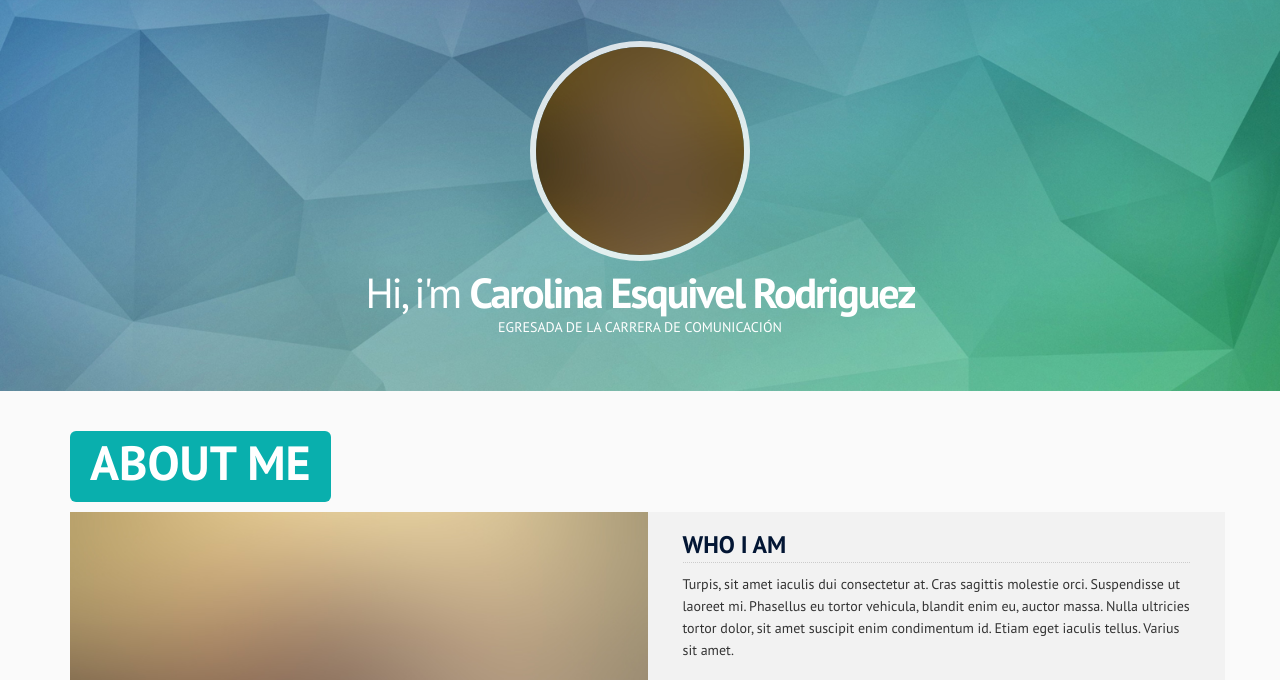
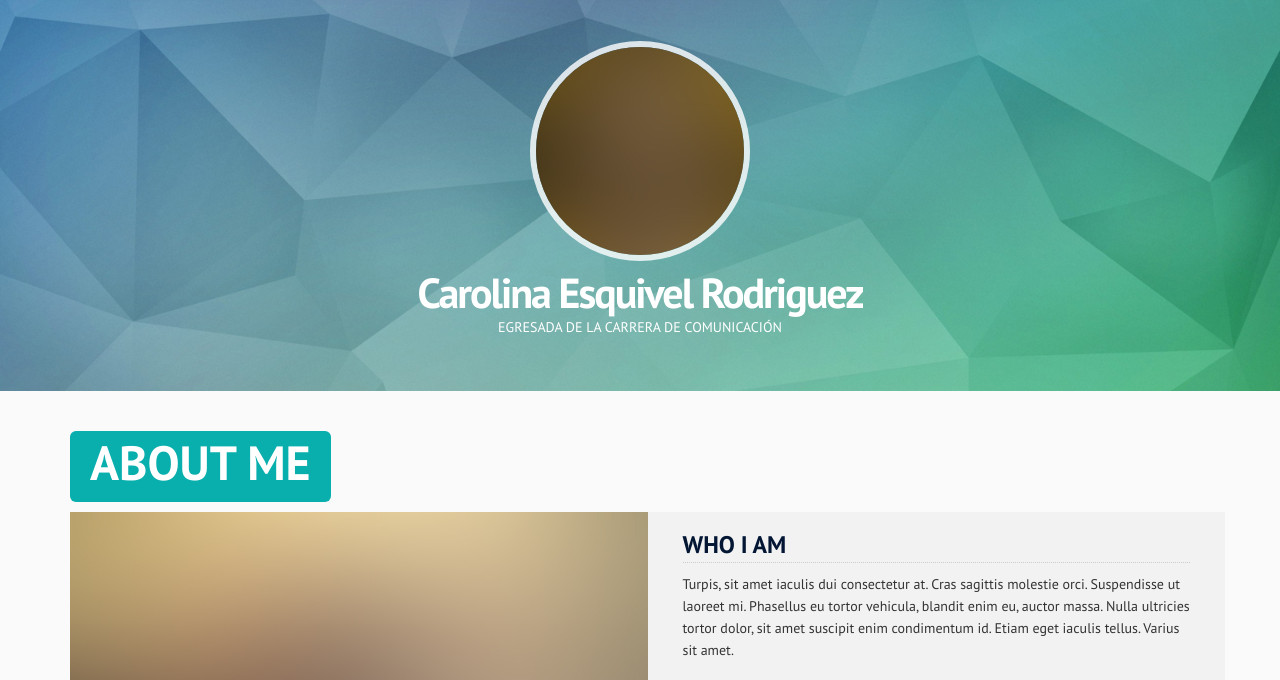
Before and after one commit to carolinaesquivel/carolinaesquivel.github.io, a plain HTML site: page index.html in a window 1280 px wide. Shown: the part 89-769 px from the top of the page. Drawn offline with Linux system fonts and the light colour scheme.

Commit message:
Se cambio nombre

```diff
--- a/index.html
+++ b/index.html
@@ -122,7 +122,7 @@
 			<div class="profile-pic">
 				<img src="img/profile.jpg" alt=""/>
 			</div>
-			<h1 class="title1 mini-hero-title">Hi, i'm <strong>Carolina Esquivel Rodriguez</strong></h1>
+			<h1 class="title1 mini-hero-title"><strong>Carolina Esquivel Rodriguez</strong></h1>
 			<h2 class="title2 mini-hero-subtitle">Egresada de la carrera de Comunicación</h2>
 		</div>
 	</div>
```
